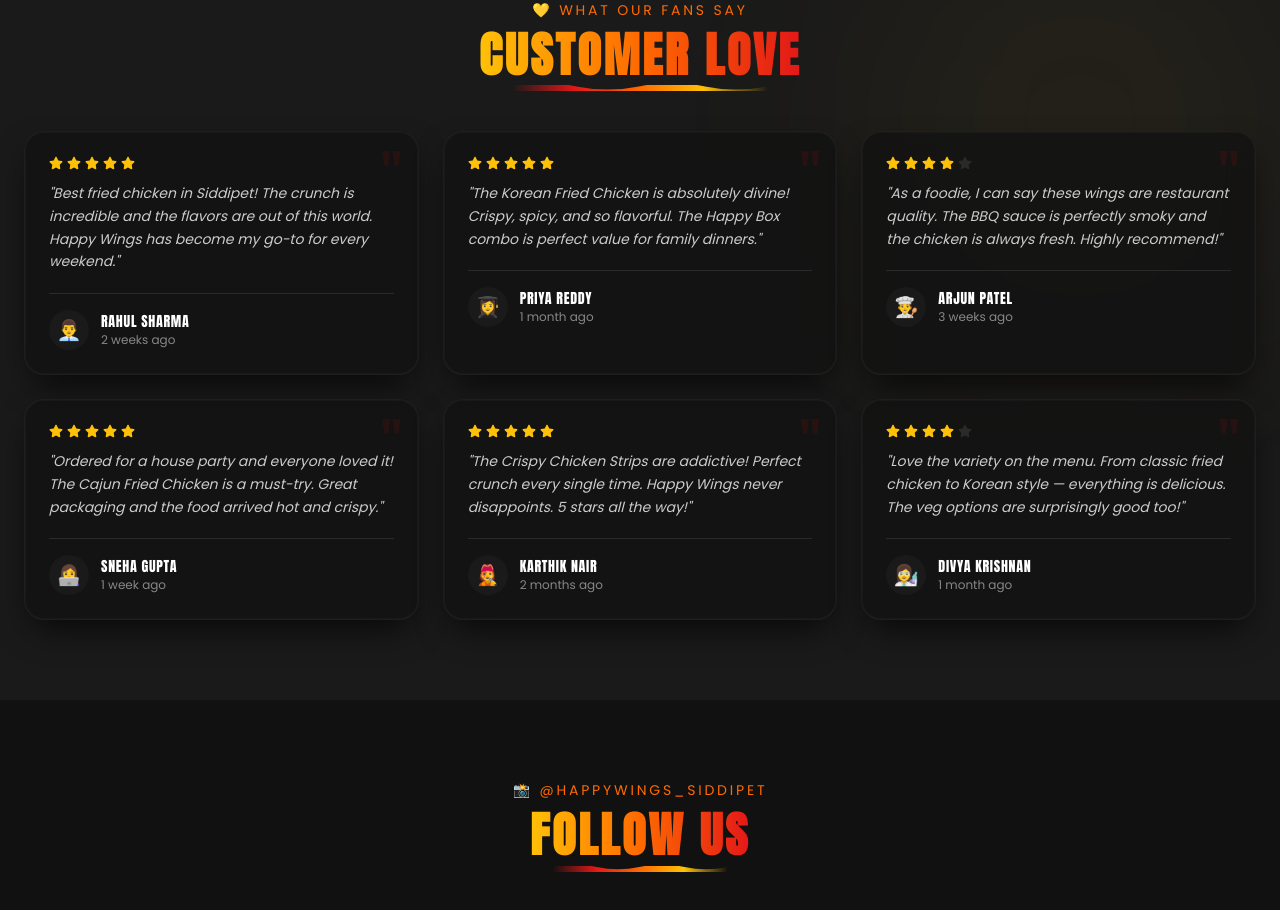
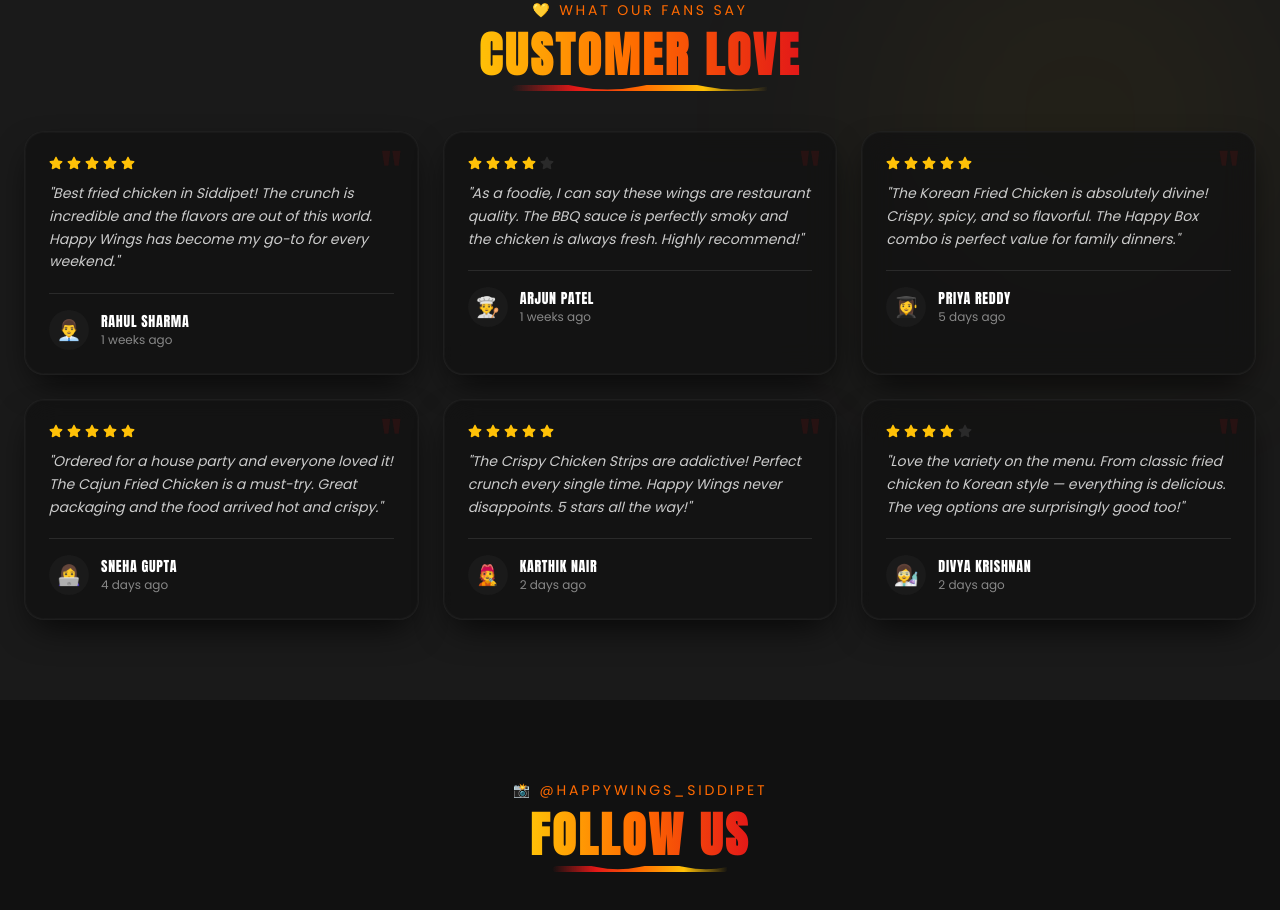
Before and after one commit to Vamshi2629/Happy-Wings, a React (Vite) app: page / in a window 1280 px wide. Shown: the part 3720-4630 px from the top of the page. Built offline with nearby package versions, Linux system fonts and the light colour scheme.

Commit message:
changes testimonials date

```diff
--- a/src/data/testimonialsData.js
+++ b/src/data/testimonialsData.js
@@ -5,23 +5,23 @@
     avatar: '👨‍💼',
     rating: 5,
     review: 'Best fried chicken in Siddipet! The crunch is incredible and the flavors are out of this world. Happy Wings has become my go-to for every weekend.',
-    date: '2 weeks ago',
+    date: '1 weeks ago',
   },
   {
     id: 2,
+    name: 'Arjun Patel',
+    avatar: '👨‍🍳',
+    rating: 4,
+    review: 'As a foodie, I can say these wings are restaurant quality. The BBQ sauce is perfectly smoky and the chicken is always fresh. Highly recommend!',
+    date: '1 weeks ago',
+  },
+  {
+    id: 3,
     name: 'Priya Reddy',
     avatar: '👩‍🎓',
     rating: 5,
     review: 'The Korean Fried Chicken is absolutely divine! Crispy, spicy, and so flavorful. The Happy Box combo is perfect value for family dinners.',
-    date: '1 month ago',
-  },
-  {
-    id: 3,
-    name: 'Arjun Patel',
-    avatar: '👨‍🍳',
-    rating: 4,
-    review: 'As a foodie, I can say these wings are restaurant quality. The BBQ sauce is perfectly smoky and the chicken is always fresh. Highly recommend!',
-    date: '3 weeks ago',
+    date: '5 days ago',
   },
   {
     id: 4,
@@ -29,7 +29,7 @@
     avatar: '👩‍💻',
     rating: 5,
     review: 'Ordered for a house party and everyone loved it! The Cajun Fried Chicken is a must-try. Great packaging and the food arrived hot and crispy.',
-    date: '1 week ago',
+    date: '4 days ago',
   },
   {
     id: 5,
@@ -37,7 +37,7 @@
     avatar: '🧑‍🎤',
     rating: 5,
     review: 'The Crispy Chicken Strips are addictive! Perfect crunch every single time. Happy Wings never disappoints. 5 stars all the way!',
-    date: '2 months ago',
+    date: '2 days ago',
   },
   {
     id: 6,
@@ -45,7 +45,7 @@
     avatar: '👩‍🔬',
     rating: 4,
     review: 'Love the variety on the menu. From classic fried chicken to Korean style — everything is delicious. The veg options are surprisingly good too!',
-    date: '1 month ago',
+    date: '2 days ago',
   },
 ];
 
```
